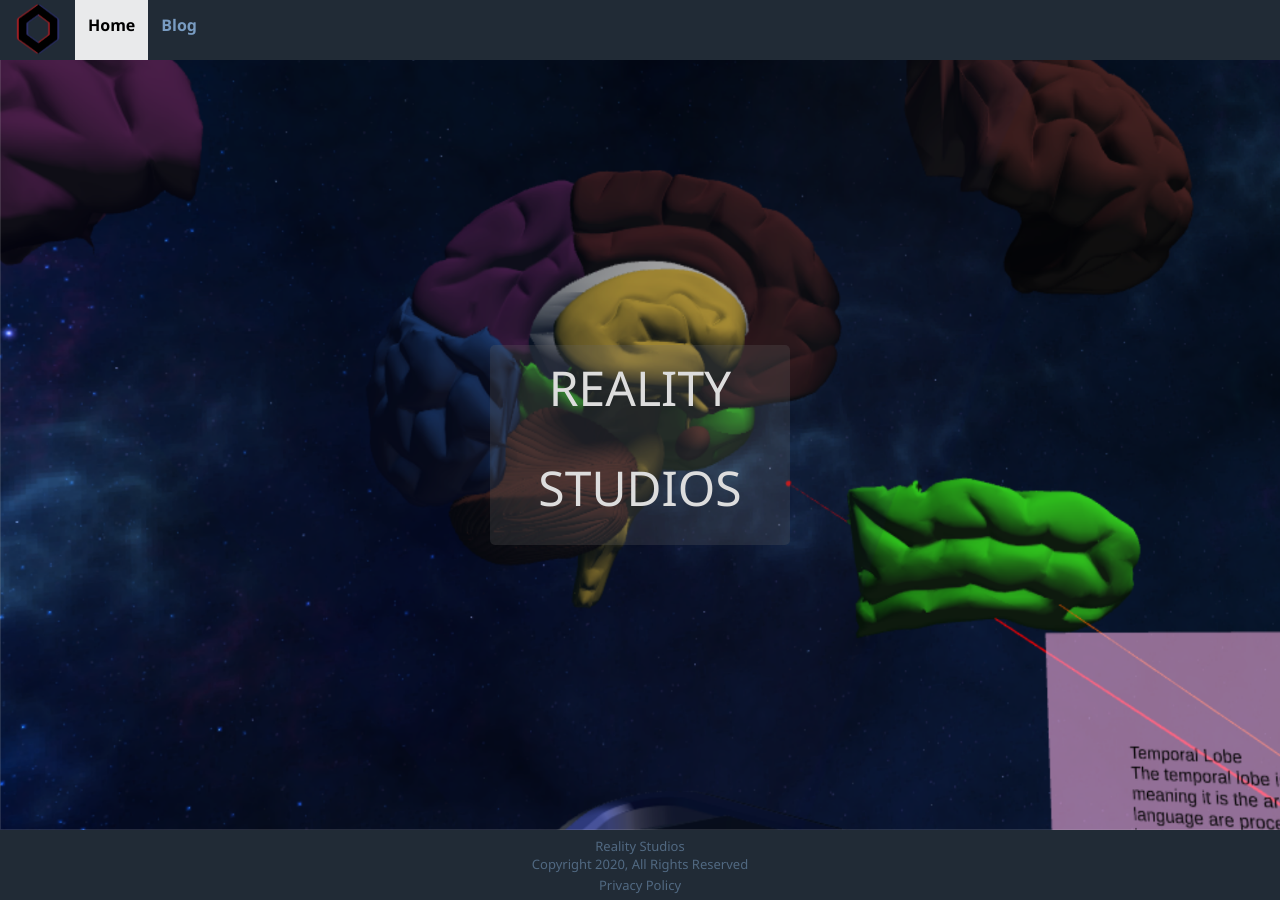
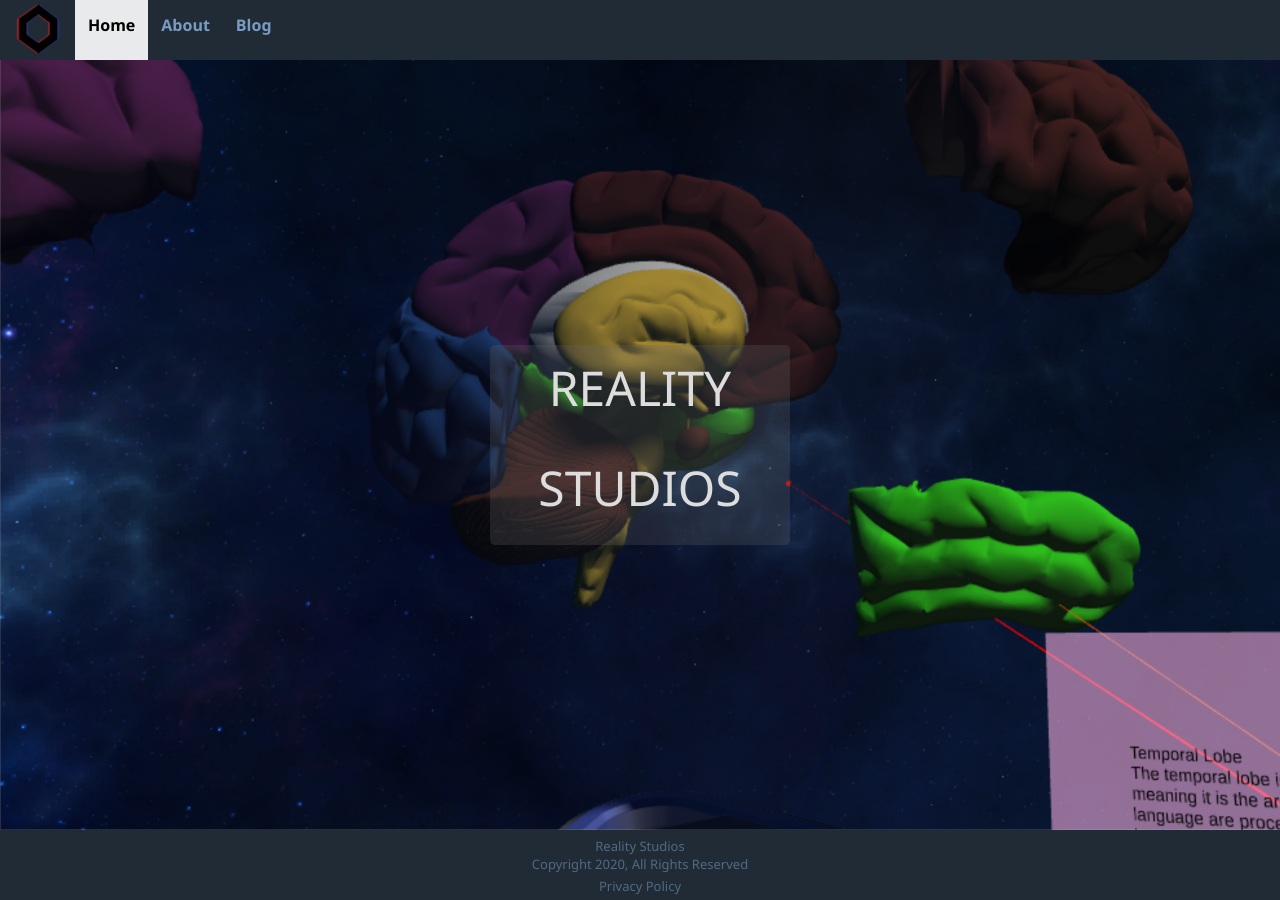
Before and after one commit to realitystudios/realitystudios.github.io, a Jekyll site: the page built from index.html, in a window 1280 px wide. Built offline with Jekyll 4.4.1, drawn with Linux system fonts in a browser that asks for light colours.

Commit message:
Added About to Navigation

```diff
--- a/_data/navigation.yml
+++ b/_data/navigation.yml
@@ -1,6 +1,6 @@
 - name: Home
   link: /
-#- name: About
-#  link: /about.html
+- name: About
+  link: /about.html
 - name: Blog
   link: /blog.html
--- a/_sass/layout/footer.scss
+++ b/_sass/layout/footer.scss
@@ -6,7 +6,7 @@
     bottom: 0;
     color: #516982;
     background-color: #212B36;
-    height: fit-content;
+    height: 70px;
     width: 100%;
     text-align: center;
 }
@@ -60,10 +60,10 @@
                 font-size: 20px;
                 height: 1em;
                 width: 1em;
-                //margin-top: 0.5em !important;
+                margin-top: 0.1em;
                 //margin: 0 !important;
-                //margin-left: 0.5em;
-                //margin-right: 0.5em;
+                margin-left: 0.5em;
+                margin-right: 0.5em;
                 transition: .0s !important;
             }
         }
```
